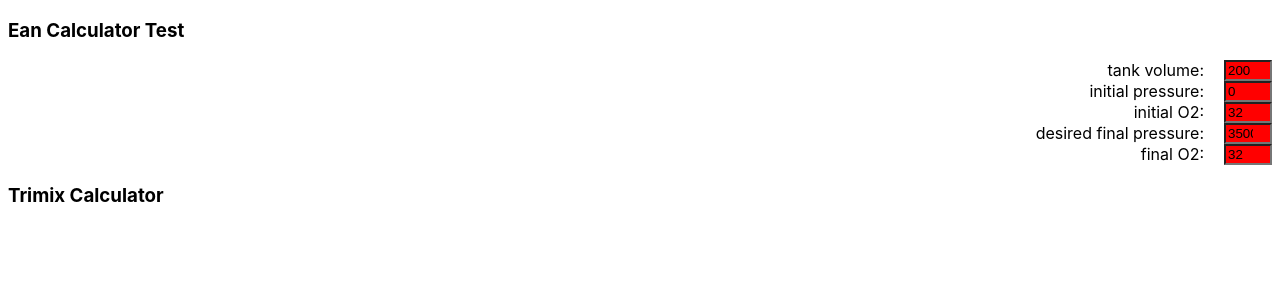
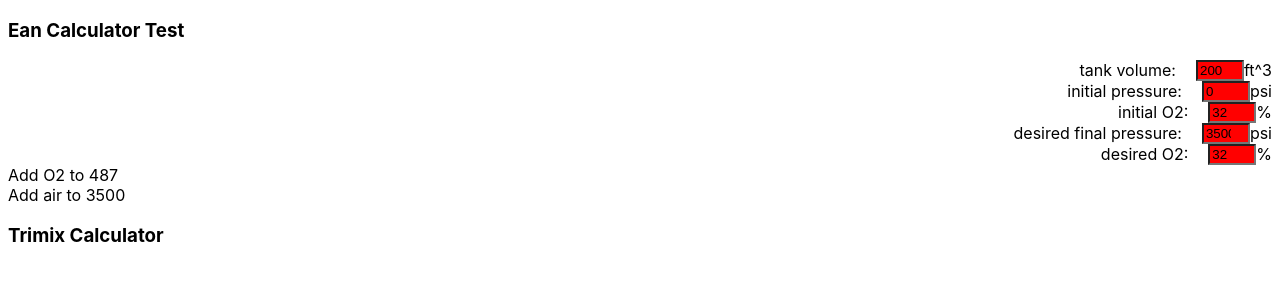
Before and after one commit to bm5w/trimixCalc, a React app: page / in a window 1280 px wide. Shown: the top 300 px of the page. Built offline with nearby package versions, Linux system fonts and the light colour scheme.

Commit message:
Finish a working version of Ean component.

```diff
--- a/app/components/Ean.jsx
+++ b/app/components/Ean.jsx
@@ -1,5 +1,6 @@
 import React from 'react';
 import NumberInput from './NumberInput.jsx';
+import * as _ from 'lodash';
 
 
 class Ean extends React.Component {
@@ -14,6 +15,7 @@ class Ean extends React.Component {
         };
 
         this.onChange = this.onChange.bind(this);
+        this.getO2Pressure = this.getO2Pressure.bind(this);
     }
 
     onChange(id, value){
@@ -22,40 +24,69 @@ class Ean extends React.Component {
         this.setState(initialValues);
     }
 
+    getO2Pressure(){
+        let Pi= Number(this.state.initialPressure);
+        let Pf= Number(this.state.finalPressure);
+        let Ci = Number(this.state.initialO2/100);
+        let Cf = Number(this.state.finalO2/100);
+
+        let fillO2Conc = 0.21;
+
+        let psiO2 = (Ci*Pf + fillO2Conc*Pi - fillO2Conc*Pf - Ci*Pi)/(1-fillO2Conc);
+        return _.round(Pi+psiO2, 0);
+    }
+
     render() {
+        let O2Add = this.getO2Pressure();
         return (
             <div>
                 <h3>Ean Calculator Test</h3>
+                <div>
                 <NumberInput
                     onChange={this.onChange}
                     label='tank volume'
+                    units='ft^3'
                     id='totalVolume'
                     value={this.state.totalVolume}
                 />
                 <NumberInput
                     onChange={this.onChange}
                     label='initial pressure'
+                    units='psi'
                     id='initialPressure'
                     value={this.state.initialPressure}
                 />
                 <NumberInput
                     onChange={this.onChange}
                     label='initial O2'
+                    units='%'
                     id='initialO2'
                     value={this.state.initialO2}
+                    min='0'
+                    max='100'
                 />
                 <NumberInput
                     onChange={this.onChange}
                     label='desired final pressure'
+                    units='psi'
                     id='finalPressure'
                     value={this.state.finalPressure}
                 />
                 <NumberInput
                     onChange={this.onChange}
-                    label='final O2'
+                    label='desired O2'
+                    units='%'
                     id='finalO2'
                     value={this.state.finalO2}
+                    min='0'
+                    max='100'
                 />
+                </div>
+                {O2Add &&
+                    <div>
+                        Add O2 to {O2Add} <br/>
+                        Add air to {this.state.finalPressure} <br/>
+                    </div>}
             </div>
         )
     }
```
